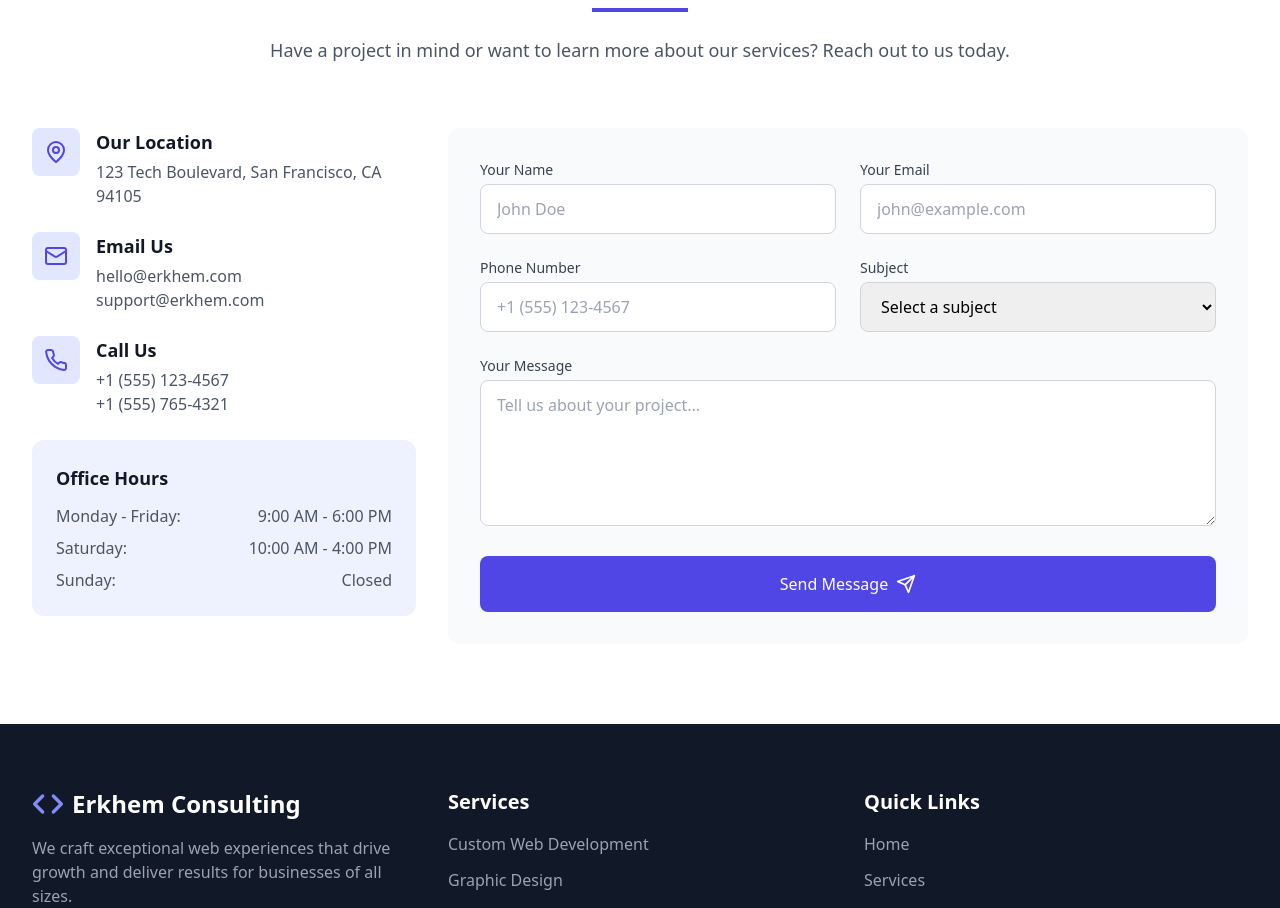
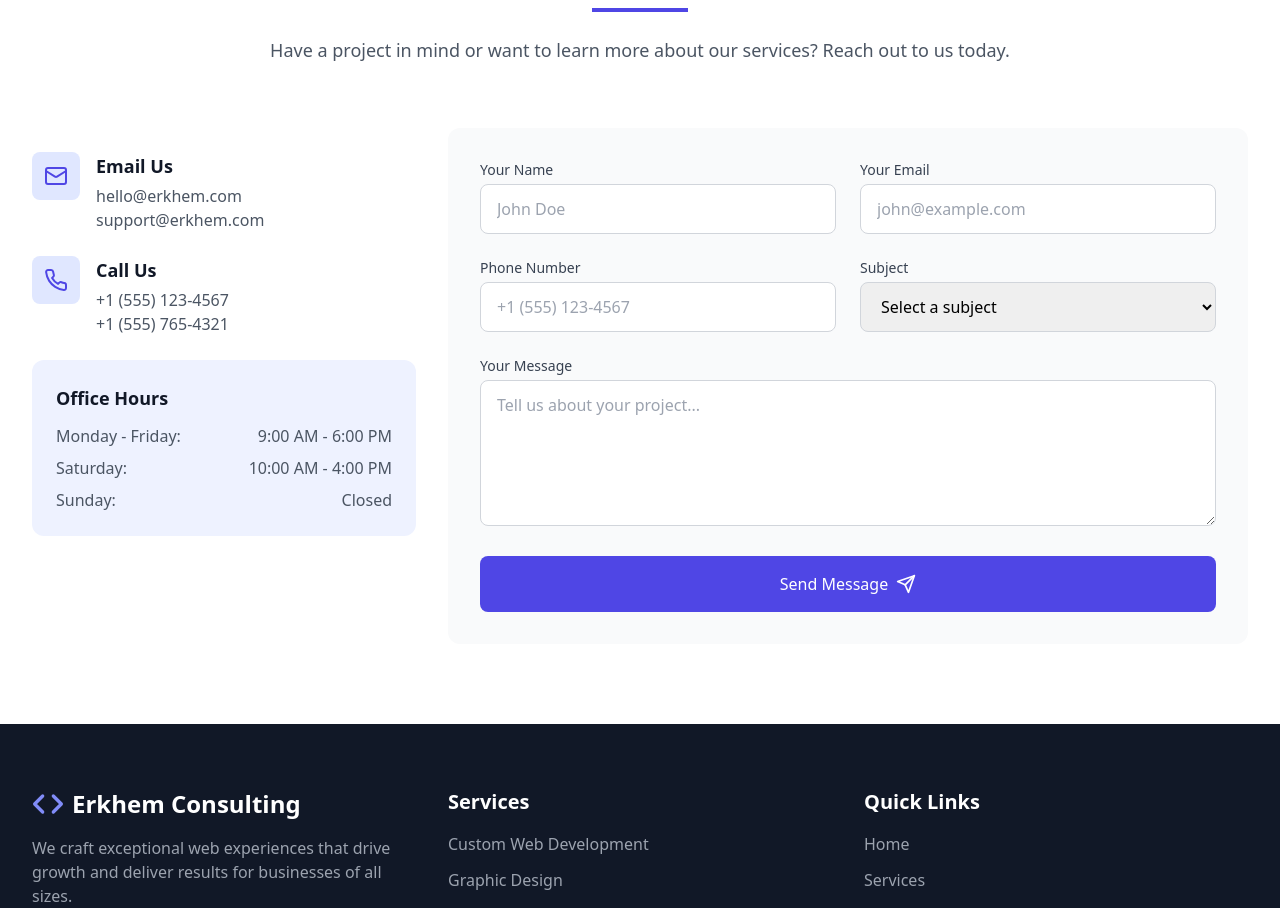
Before and after one commit to erkhemtugsB/erkhem-consulting-bolt, a React (Vite) app: page / in a window 1280 px wide. Shown: the part 2340-3248 px from the top of the page. Built offline with nearby package versions, Linux system fonts and the light colour scheme.

Commit message:
removed location

```diff
--- a/src/components/Contact.tsx
+++ b/src/components/Contact.tsx
@@ -45,13 +45,13 @@ const Contact = () => {
         <div className="grid grid-cols-1 lg:grid-cols-3 gap-8">
           <div className="col-span-1 space-y-6">
             <div className="flex items-start space-x-4">
-              <div className="bg-indigo-100 p-3 rounded-lg text-indigo-600">
+              {/* <div className="bg-indigo-100 p-3 rounded-lg text-indigo-600">
                 <MapPin className="h-6 w-6" />
-              </div>
-              <div>
+              </div> */}
+              {/* <div>
                 <h3 className="text-lg font-semibold text-gray-900 mb-1">Our Location</h3>
                 <p className="text-gray-600">123 Tech Boulevard, San Francisco, CA 94105</p>
-              </div>
+              </div> */}
             </div>
 
             <div className="flex items-start space-x-4">
```
